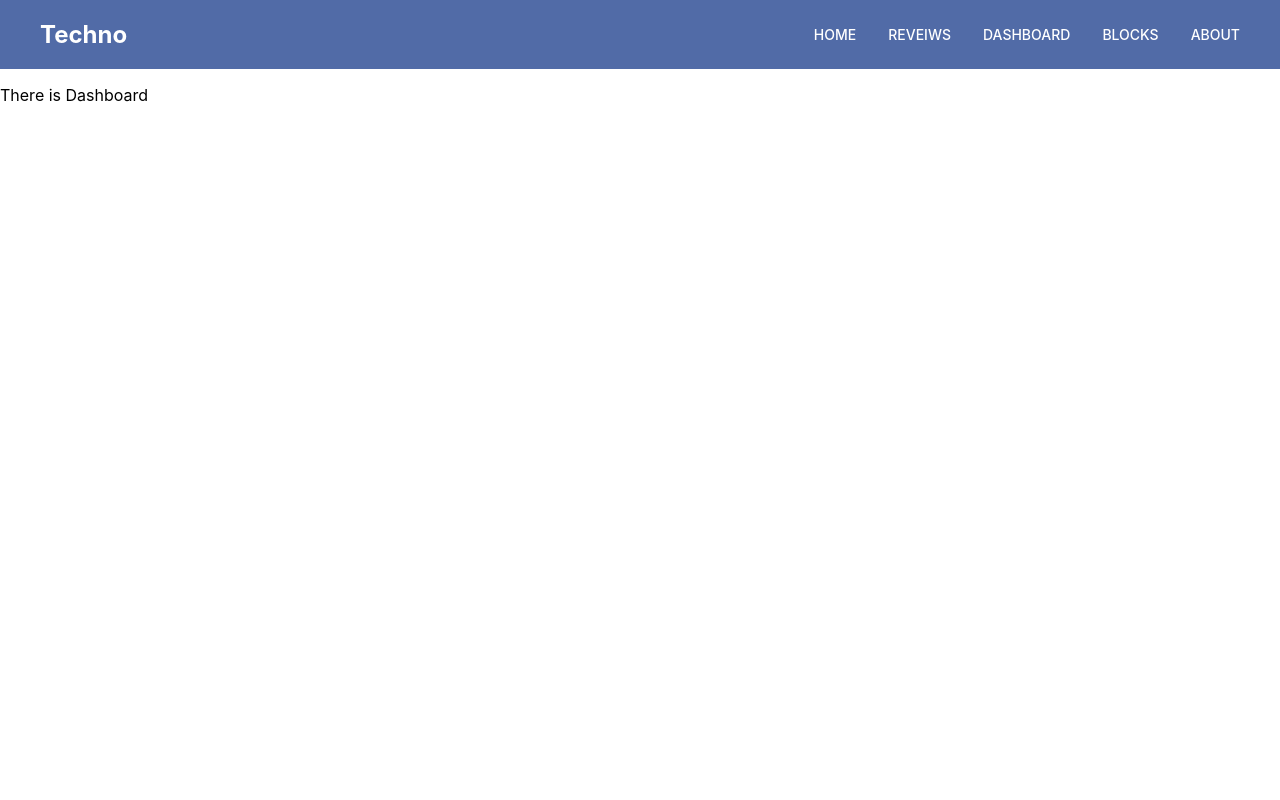
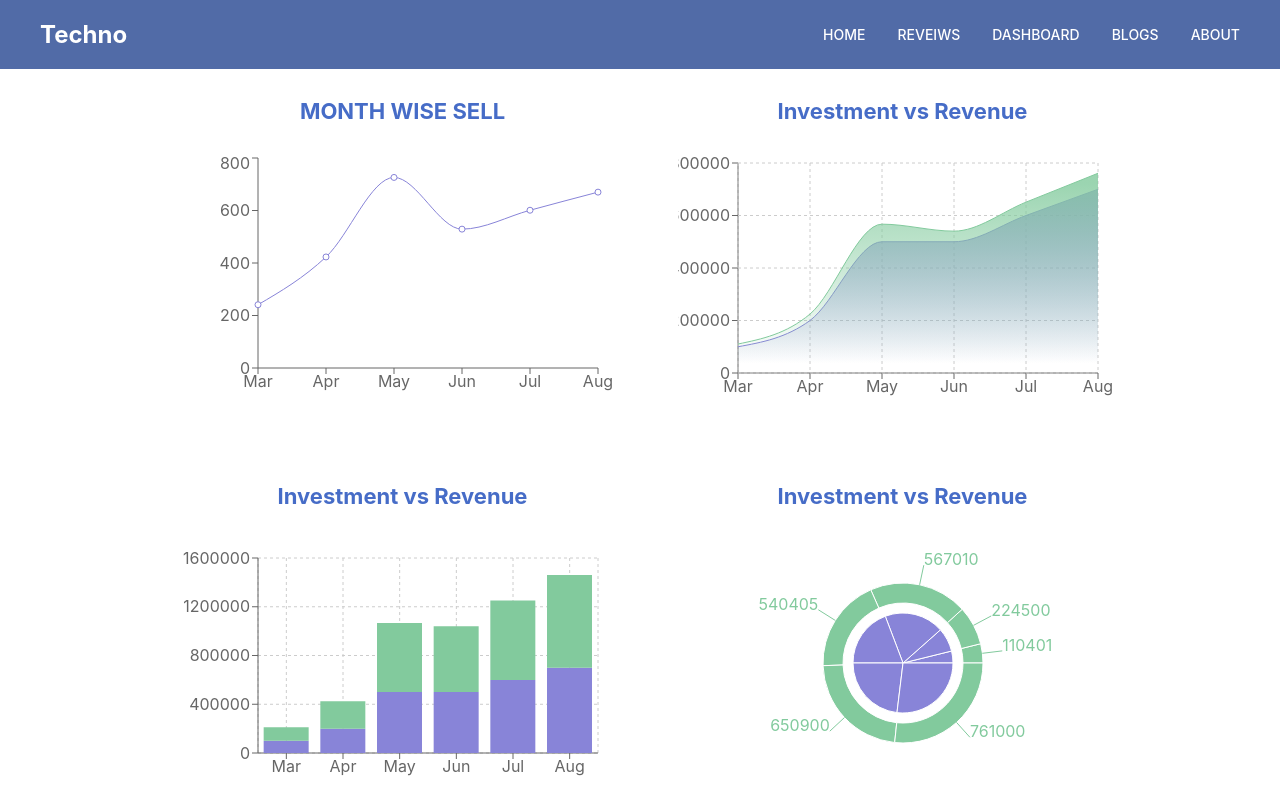
Before and after one commit to zubayer-salehin/digital-watch-reveiw-react-project, a React (Create React App) app: page /Dashboard in a window 1280 px wide. Built offline with nearby package versions, Linux system fonts and the light colour scheme.

Commit message:
dashboard and blogs component done

```diff
--- /dev/null
+++ b/public/data.json
@@ -0,0 +1,38 @@
+[
+    {
+        "month": "Mar",
+        "investment": 100000,
+        "sell": 241,
+        "revenue": 110401
+    },
+    {
+        "month": "Apr",
+        "investment": 200000,
+        "sell": 423,
+        "revenue": 224500
+    },
+    {
+        "month": "May",
+        "investment": 500000,
+        "sell": 726,
+        "revenue": 567010
+    },
+    {
+        "month": "Jun",
+        "investment": 500000,
+        "sell": 529,
+        "revenue": 540405
+    },
+    {
+        "month": "Jul",
+        "investment": 600000,
+        "sell": 601,
+        "revenue": 650900
+    },
+    {
+        "month": "Aug",
+        "investment": 700000,
+        "sell": 670,
+        "revenue": 761000
+    }
+]
--- a/src/App.js
+++ b/src/App.js
@@ -1,7 +1,7 @@
 import { Route, Routes } from 'react-router-dom';
 import './App.css';
 import About from './components/About/About';
-import Blocks from './components/Blocks/Blocks';
+import Blocks from './components/Blogs/Blogs';
 import Dashboard from './components/Dashboard/Dashboard';
 import Header from './components/Header/Header';
 import Home from './components/Home/Home';
@@ -17,7 +17,7 @@ function App() {
         <Route path='/Home' element={<Home></Home>}></Route>
         <Route path='/Reveiw' element={<Reveiws></Reveiws>}></Route>
         <Route path='/Dashboard' element={<Dashboard></Dashboard>}></Route>
-        <Route path='/Blocks' element={<Blocks></Blocks>}></Route>
+        <Route path='/Blogs' element={<Blocks></Blocks>}></Route>
         <Route path='/About' element={<About></About>}></Route>
         <Route path='*' element={<NotFound></NotFound>}></Route>
       </Routes>
--- a/src/components/Blocks/Blocks.js
+++ /dev/null
@@ -1,11 +0,0 @@
-import React from 'react';
-
-const Blocks = () => {
-    return (
-        <div>
-            <p>There is blocks</p>
-        </div>
-    );
-};
-
-export default Blocks;
--- /dev/null
+++ b/src/components/Blogs/Blogs.css
@@ -0,0 +1,9 @@
+.blogs-container{
+    width:1200px;
+    margin: 0 auto;
+}
+
+.blogs-title{
+    font-size: 45px;
+    text-align: center;
+}
--- /dev/null
+++ b/src/components/Blogs/Blogs.js
@@ -0,0 +1,17 @@
+import React from 'react';
+import "./Blogs.css";
+
+const Blocks = () => {
+    return (
+        <div className='blogs-container'>
+            <h1 className='blogs-title'>Question & Answer</h1>
+            <h2>What is Semantic Tag in Html?</h2>
+            <p>A semantic element in reality describes its meaning to each the browser and the developer.Semantic HTML elements are those who truely describe their that means in a human- and gadget-readable manner.Elements together with header, footer and article are all considered semantic because they accurately describe the motive of the element and the sort of content material that is internal them.The advantage of writing semantic HTML stems from what need to be the using goal of any net web page: the desire to talk. By including semantic tags on your document, you offer extra records approximately that report, which aids in conversation. Specifically, semantic tags make it clean to the browser what the meaning of a page and its content is. That clarity is likewise communicated with search engines like google and yahoo, making sure that the proper pages are brought for the right queries.</p>
+
+            <h2>What is Context API?</h2>
+            <p>The React Context API is a manner for a React app to successfully produce international variables that can be exceeded around. This is the alternative to "prop drilling" or shifting props from grandparent to baby to figure, and so forth. Context is also touted as an less complicated, lighter technique to nation management the usage of Redux.React.CreateContext() is all you want. It returns a purchaser and a issuer. Provider is a component that as it's names indicates offers the state to its kids. It will keep the "shop" and be the discern of all the additives that might need that save. Consumer as it so takes place is a part that consumes and makes use of the nation.To keep context re-rendering fast, React needs to make each context consumer a separate node in the tree.</p>
+        </div>
+    );
+};
+
+export default Blocks;
--- /dev/null
+++ b/src/components/Dashboard/Dashboard.css
@@ -0,0 +1,21 @@
+.dashboard-container{
+    width:925px;
+    margin:0 auto;
+}
+
+.dashboard-wrapper{
+    display: grid;
+    grid-template-columns: repeat(2,1fr);
+    gap: 50px;
+}
+
+.recharts-legend-wrapper{
+    display:none;
+}
+
+h4{
+    font-size: 22px;
+    font-weight: 700;
+    text-align: center;
+    color:#466cc7;
+}
--- a/src/components/Dashboard/Dashboard.js
+++ b/src/components/Dashboard/Dashboard.js
@@ -1,9 +1,84 @@
-import React from 'react';
+import React, { useEffect, useState } from 'react';
+import { LineChart, Line, XAxis, YAxis, Tooltip, Legend, AreaChart, CartesianGrid, Area, BarChart, Bar, PieChart, Pie } from 'recharts';
+import "./Dashboard.css";
 
 const Dashboard = () => {
+
+    const [data, setData] = useState([]);
+
+    useEffect(() => {
+        fetch("data.json")
+            .then(response => response.json())
+            .then(data => setData(data))
+    }, [])
+
+
     return (
-        <div>
-            <p>There is Dashboard</p>
+        <div className='dashboard-container'>
+            <div className="dashboard-wrapper">
+                <div>
+                    <h4>MONTH WISE SELL</h4>
+                    <LineChart width={450} height={250} data={data}
+                        margin={{ top: 5, right: 30, left: 20, bottom: 5 }}>
+                        <XAxis dataKey="month" />
+                        <YAxis />
+                        <Tooltip />
+                        <Legend />
+                        <Line type="monotone" dataKey="sell" stroke="#8884d8" />
+                    </LineChart>
+                </div>
+                <div>
+                    <h4>Investment vs Revenue</h4>
+                    <AreaChart width={450} height={250} data={data}
+                        margin={{ top: 10, right: 30, left: 0, bottom: 0 }}>
+                        <defs>
+                            <linearGradient id="colorUv" x1="0" y1="0" x2="0" y2="1">
+                                <stop offset="5%" stopColor="#8884d8" stopOpacity={0.8} />
+                                <stop offset="95%" stopColor="#8884d8" stopOpacity={0} />
+                            </linearGradient>
+                            <linearGradient id="colorPv" x1="0" y1="0" x2="0" y2="1">
+                                <stop offset="5%" stopColor="#82ca9d" stopOpacity={0.8} />
+                                <stop offset="95%" stopColor="#82ca9d" stopOpacity={0} />
+                            </linearGradient>
+                        </defs>
+                        <XAxis dataKey="month" />
+                        <YAxis />
+                        <CartesianGrid strokeDasharray="3 3" />
+                        <Tooltip />
+                        <Area type="monotone" dataKey="investment" stroke="#8884d8" fillOpacity={1} fill="url(#colorUv)" />
+                        <Area type="monotone" dataKey="revenue" stroke="#82ca9d" fillOpacity={1} fill="url(#colorPv)" />
+                    </AreaChart>
+                </div>
+                <div>
+                    <h4>Investment vs Revenue</h4>
+                    <BarChart
+                        width={450}
+                        height={250}
+                        data={data}
+                        margin={{
+                            top: 20,
+                            right: 30,
+                            left: 20,
+                            bottom: 5,
+                        }}
+                    >
+                        <CartesianGrid strokeDasharray="3 3" />
+                        <XAxis dataKey="month" />
+                        <YAxis />
+                        <Tooltip />
+                        <Legend />
+                        <Bar dataKey="investment" stackId="a" fill="#8884d8" />
+                        <Bar dataKey="revenue" stackId="a" fill="#82ca9d" />
+                    </BarChart>
+                </div>
+                <div>
+                <h4>Investment vs Revenue</h4>
+                    <PieChart width={450} height={250}>
+                        <Pie data={data} dataKey="investment" nameKey="name" cx="50%" cy="50%" outerRadius={50} fill="#8884d8" />
+                        <Pie data={data} dataKey="revenue" nameKey="name" cx="50%" cy="50%" innerRadius={60} outerRadius={80} fill="#82ca9d" label />
+                    </PieChart>
+                </div>
+            </div>
         </div>
     );
 };
--- a/src/components/Header/Header.js
+++ b/src/components/Header/Header.js
@@ -16,7 +16,7 @@ const Header = () => {
                             <li><Link to="/Home">HOME</Link></li>
                             <li><Link to="/Reveiw">REVEIWS</Link></li>
                             <li><Link to="/Dashboard">DASHBOARD</Link></li>
-                            <li><Link to="/Blocks">BLOCKS</Link></li>
+                            <li><Link to="/Blogs">BLOGS</Link></li>
                             <li><Link to="/About">ABOUT</Link></li>
                         </ul>
                     </nav>
--- a/src/components/Home/Home.js
+++ b/src/components/Home/Home.js
@@ -20,7 +20,7 @@ const Home = () => {
                 </div>
             </div>
             <div className="customer-reveiw-container">
-                <h2 className='customer-title'>Customer Reveiws(3)</h2>
+                <h2 className='customer-title'>Customer Reveiws</h2>
                 <div className="customer-reveiw product-container">
                     {productReveiw.slice(0, 3).map(singleReveiw => <ProductReveiw key={Math.random() * 10000} productReveiwInfo={singleReveiw}></ProductReveiw>)}
                 </div>
```
